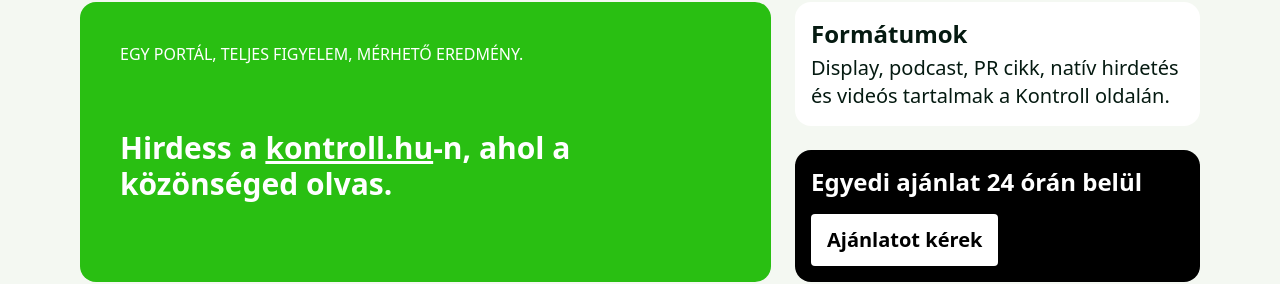
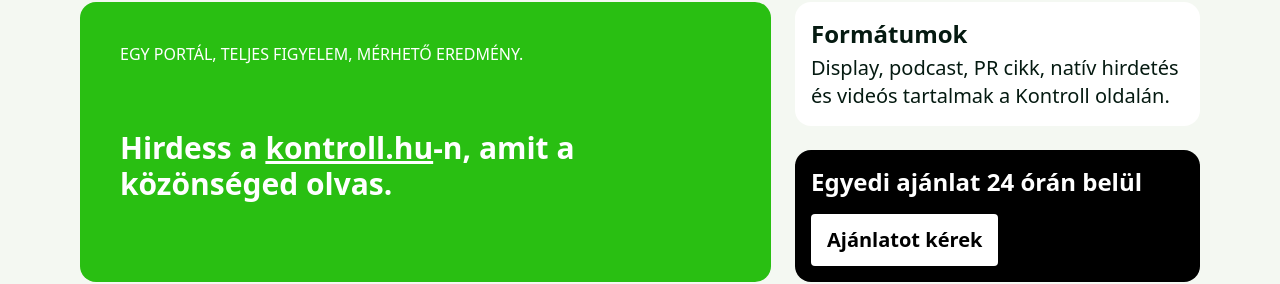
Before and after one commit to Deluxe-Media/deluxe-media.github.io, a Next.js app: page / in a window 1280 px wide. Shown: the part 1615-1899 px from the top of the page. Built offline with nearby package versions, Linux system fonts and the light colour scheme.

Commit message:
Fix typo

```diff
--- a/app/page.tsx
+++ b/app/page.tsx
@@ -232,7 +232,7 @@
                   >
                     kontroll.hu
                   </a>
-                  -n, ahol a közönséged olvas.
+                  -n, amit a közönséged olvas.
                 </motion.h2>
               </div>
             </motion.div>
```
